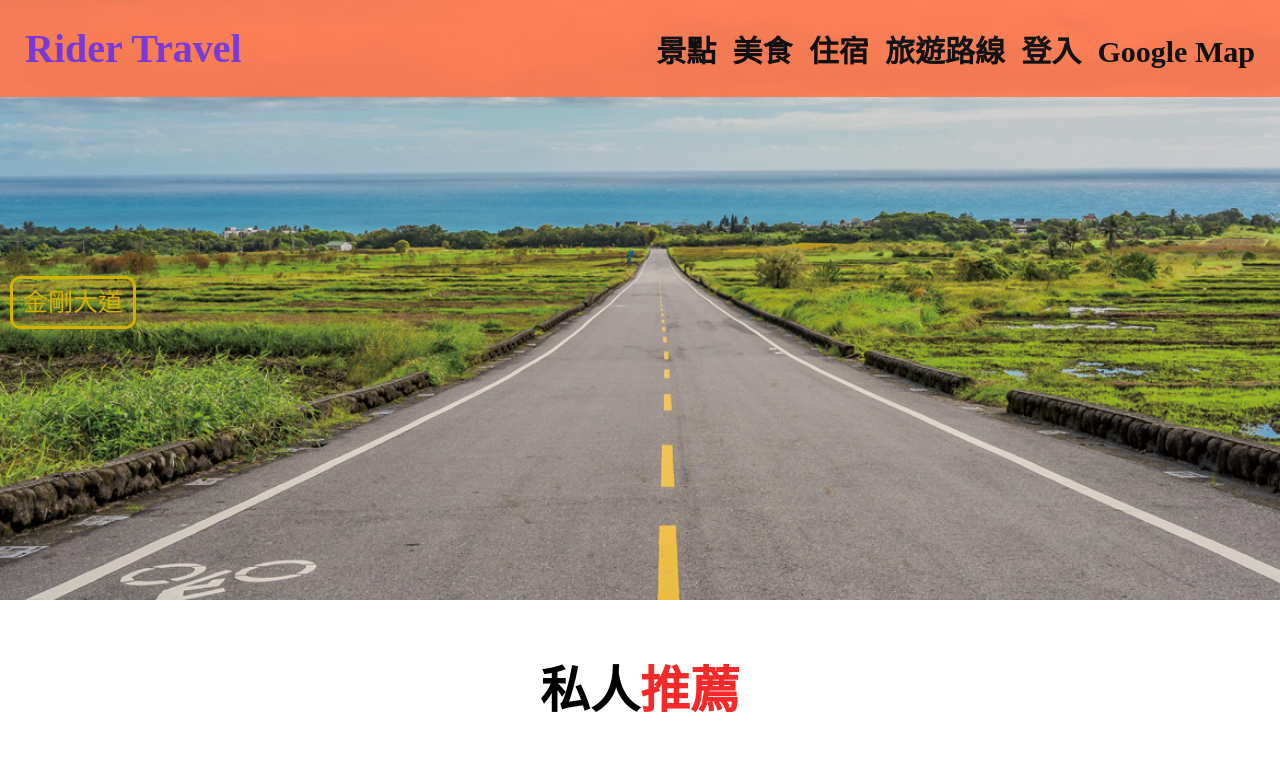
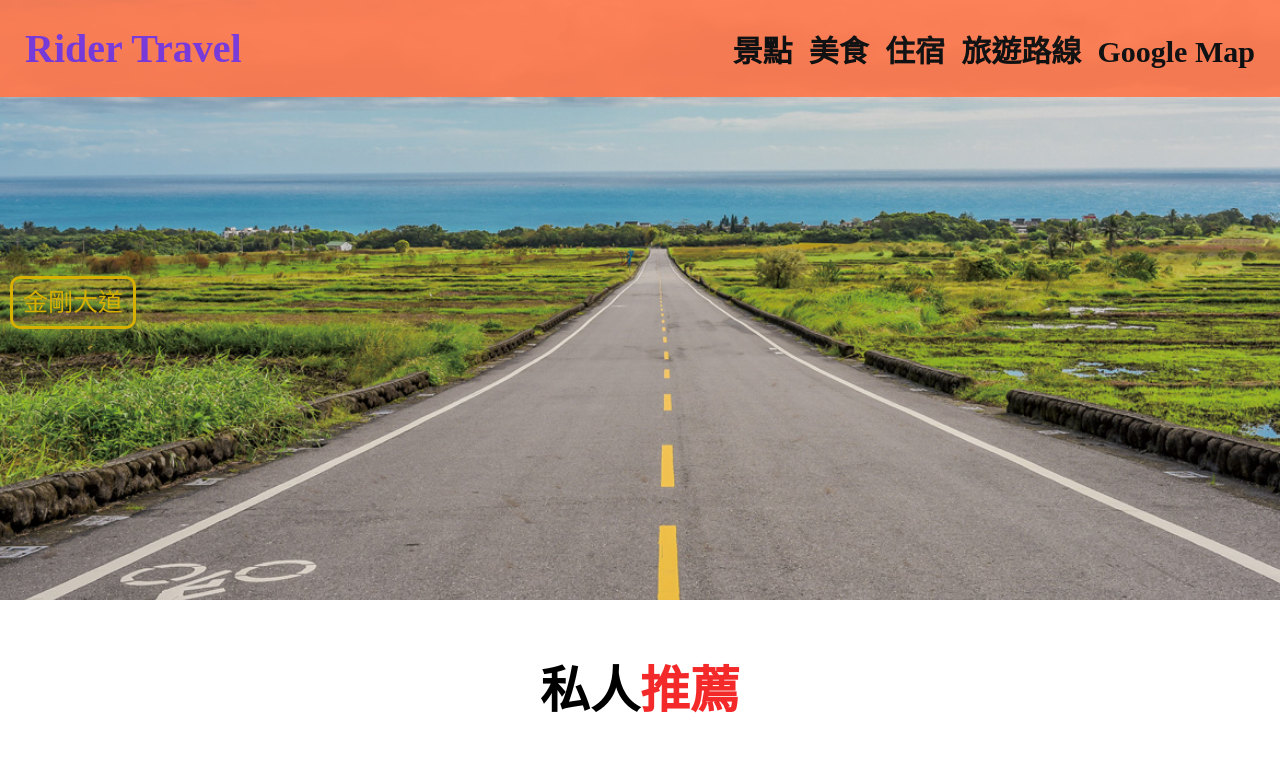
Before and after one commit to ABCPrime/rider.github.io, a plain HTML site: page home.html in a window 1280 px wide. Shown: the top 760 px of the page. Drawn offline with Linux system fonts and the light colour scheme; some packages are replaced by stand-ins of ours; grey boxes are pictures that could not be loaded.

Commit message:
Update home.html

```diff
--- a/home.html
+++ b/home.html
@@ -48,7 +48,6 @@
             <a href="food.html">美食</a>
             <a href="stay.html">住宿</a>
             <a href="route.html">旅遊路線</a>
-            <a href="index.html">登入</a>
             <a target="_blank" href="https://www.google.com/maps/@24.2163967,120.5854669,15z">Google Map</a>
 
         </nav>
```
